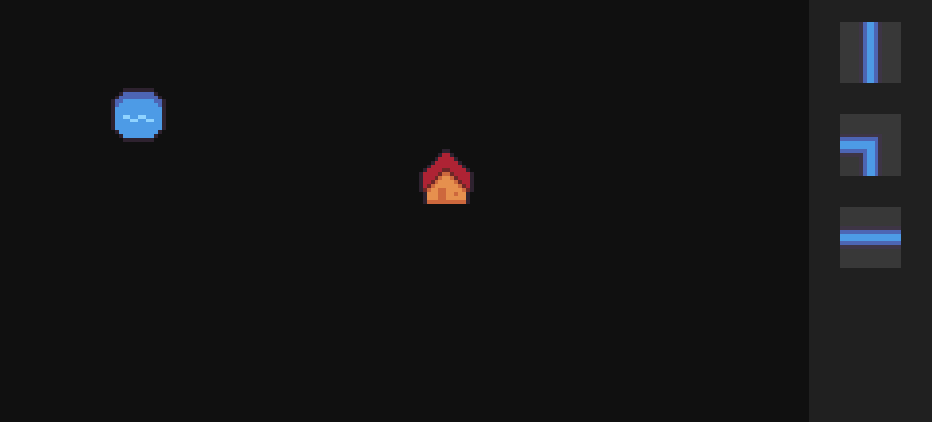
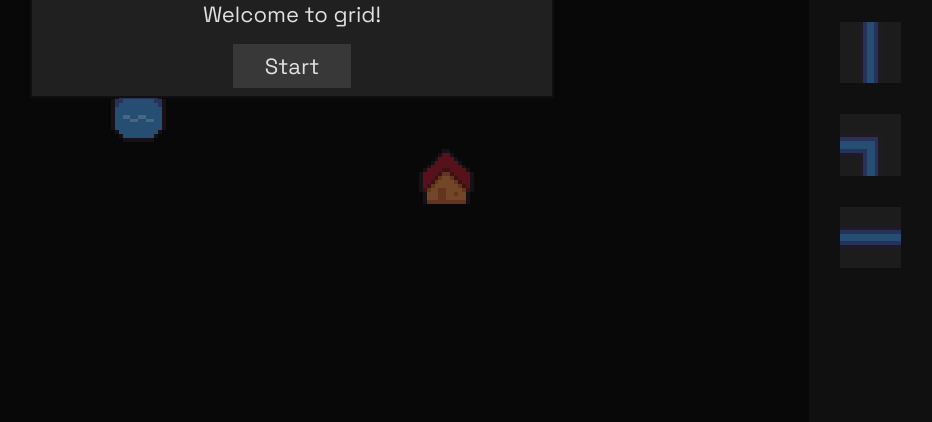
Before and after one commit to shock59/grid, a website built with Vite: page index.html in a window 1280 px wide. Shown: the part 378-800 px from the top of the page, without its empty margins (348-1280 px from the left). Built offline with nearby package versions, Linux system fonts and the light colour scheme; files whose address does not match are found by name.

Commit message:
Add base popup

```diff
--- a/index.html
+++ b/index.html
@@ -5,6 +5,13 @@
     <link rel="icon" type="image/svg+xml" href="/vite.svg" />
     <meta name="viewport" content="width=device-width, initial-scale=1.0" />
     <title>grid</title>
+
+    <link rel="preconnect" href="https://fonts.googleapis.com" />
+    <link rel="preconnect" href="https://fonts.gstatic.com" crossorigin />
+    <link
+      href="https://fonts.googleapis.com/css2?family=Space+Grotesk:wght@300..700&display=swap"
+      rel="stylesheet"
+    />
   </head>
   <body>
     <div id="game"></div>
--- a/src/components/Game.ts
+++ b/src/components/Game.ts
@@ -4,6 +4,7 @@ import Tile from "./Tile";
 import Sidebar from "./Sidebar";
 import createPipes from "../lib/createPipes";
 import checkAnswer from "../lib/checkAnswer";
+import Popup from "./Popup";
 
 function randomLocation(
   range: { width: number; height: number },
@@ -34,6 +35,9 @@ export default class Game {
 
   constructor() {
     this.element = document.querySelector<HTMLDivElement>("#game")!;
+
+    const popup = new Popup("Grid", "Welcome to grid!", "Start");
+    this.element.appendChild(popup.element);
 
     this.gridDimensions = {
       width: 10,
--- /dev/null
+++ b/src/components/Popup.ts
@@ -0,0 +1,40 @@
+export default class Popup {
+  element: HTMLDivElement;
+
+  constructor(
+    title: string,
+    content: string,
+    buttonText: string,
+    callback: ((...args: unknown[]) => unknown) | undefined = undefined
+  ) {
+    const popupHeader = document.createElement("div");
+    popupHeader.classList.add("popup-header");
+    popupHeader.innerText = title;
+
+    const popupContent = document.createElement("div");
+    popupContent.classList.add("popup-content");
+    popupContent.innerText = content;
+
+    const popupButton = document.createElement("button");
+    popupButton.classList.add("popup-button");
+    popupButton.innerText = buttonText;
+    popupButton.addEventListener("click", () => {
+      this.element.remove();
+      if (callback != undefined) callback();
+    });
+
+    const popupButtonContainer = document.createElement("div");
+    popupButtonContainer.classList.add("popup-button-container");
+    popupButtonContainer.appendChild(popupButton);
+
+    const popup = document.createElement("div");
+    popup.classList.add("popup");
+    popup.appendChild(popupHeader);
+    popup.appendChild(popupContent);
+    popup.appendChild(popupButtonContainer);
+
+    this.element = document.createElement("div");
+    this.element.classList.add("popup-background");
+    this.element.appendChild(popup);
+  }
+}
--- a/src/style.css
+++ b/src/style.css
@@ -81,3 +81,49 @@ body {
 .tile-draggable {
   cursor: grab;
 }
+
+.popup-background {
+  width: 100vw;
+  height: 100vh;
+  position: absolute;
+  z-index: 100;
+  display: flex;
+  justify-content: center;
+  align-items: center;
+  background: #00000080;
+}
+
+.popup {
+  width: 520px;
+  color: #e0e0e0;
+  background: #202020;
+  border: 2px #101010 solid;
+  font-size: 22px;
+  font-family: "Space Grotesk", sans-serif;
+  text-align: center;
+}
+
+.popup-header,
+.popup-content,
+.popup-button-container {
+  width: calc(100% - 64px);
+  padding: 8px 32px;
+}
+
+.popup-header {
+  background: #101010;
+  font-weight: bold;
+}
+
+.popup-button {
+  padding: 8px 32px;
+  color: inherit;
+  background: #383838;
+  border: none;
+  outline: none;
+  font: inherit;
+}
+
+.popup-button:hover {
+  background: #424242;
+}
```
